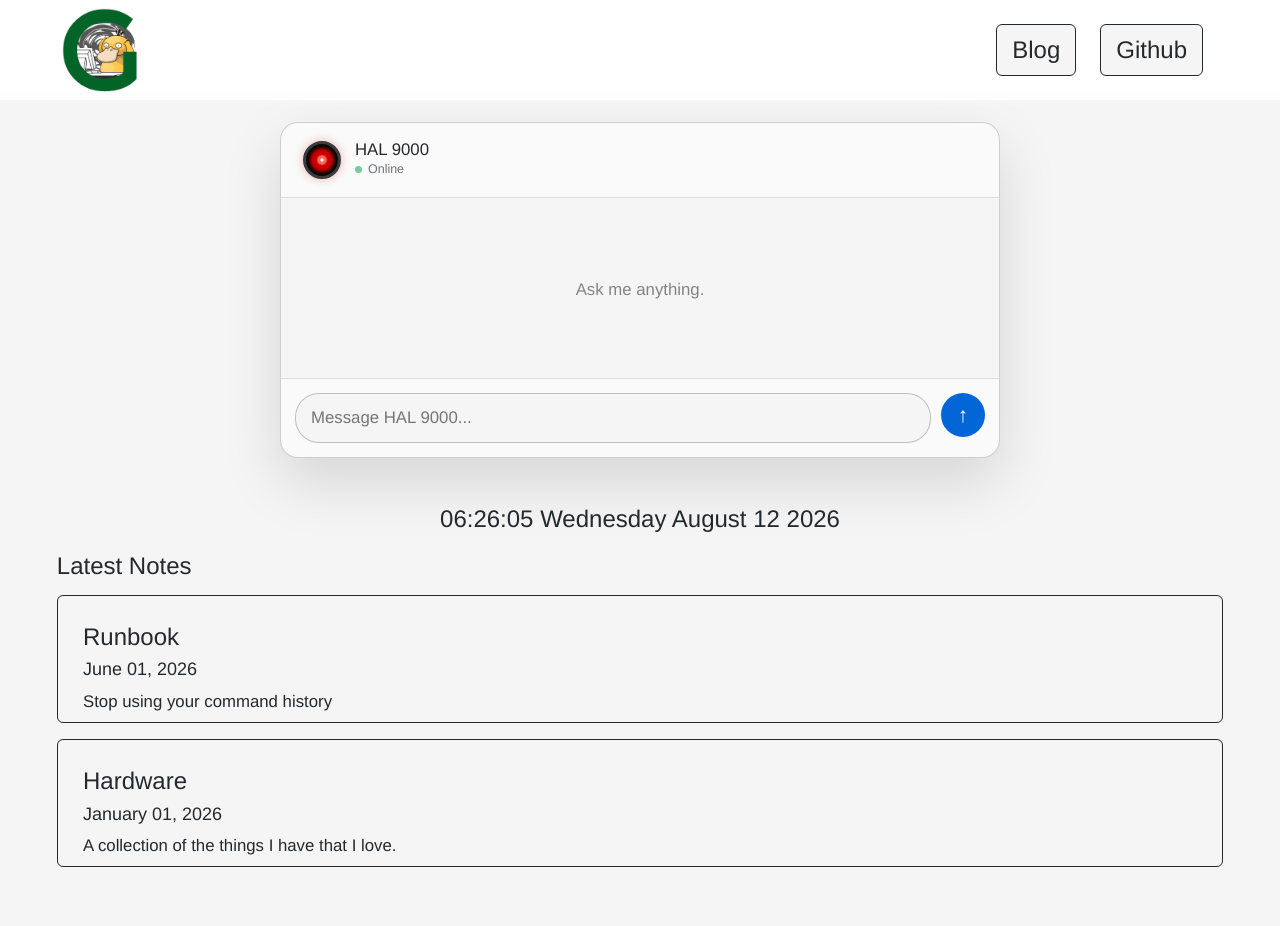
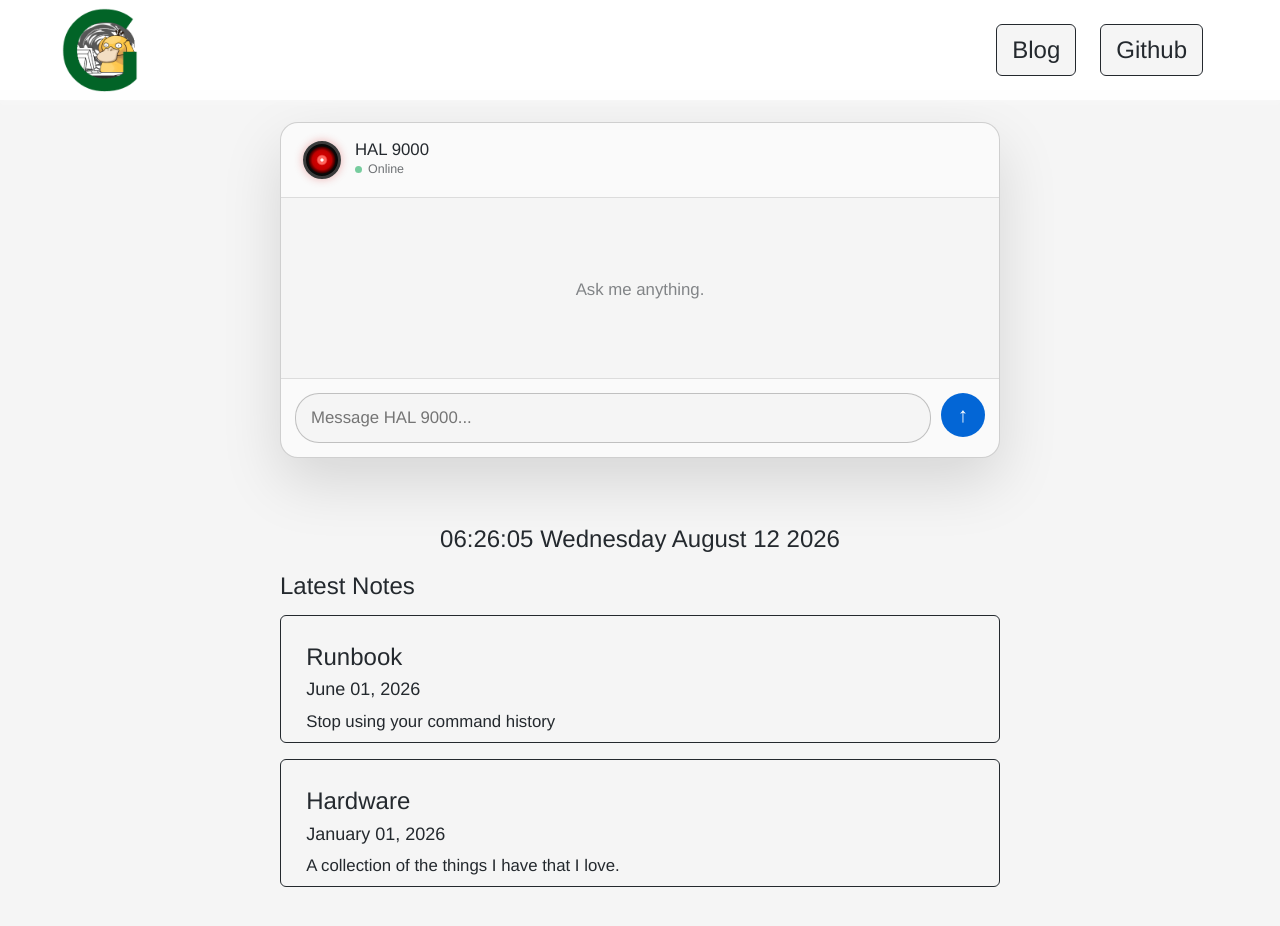
Before and after one commit to GerhardOfRivia/GerhardOfRivia.github.io, a Jekyll site: the page built from index.md, in a window 1280 px wide and 935 px high. Shown: the top 926 px of the window. Built offline with Jekyll 4.4.1, drawn with Linux system fonts in a browser that asks for light colours; nearby versions of some CDN libraries.

Commit message:
feat: replace search feature with latest notes section; update styles and remove unused assets

```diff
--- /dev/null
+++ b/_includes/latest.html
@@ -0,0 +1,21 @@
+<div class="latest-panel">
+
+  <h3 id="spacetime"></h3>
+
+  <h3>Latest Notes</h3>
+
+  <div>
+    {% for post in site.posts limit:2 %}
+    <article class="box">
+
+      <h3><a href="{{ post.url }}">{{ post.title }}</a></h3>
+      <h4>{{ post.date | date: '%B %d, %Y' }} </h4>
+
+      <div class="font-mono overflow-x-auto flex flex-no-wrap md:block whitespace-no-wrap md:whitespace-normal">
+        {{ post.excerpt | strip_html }}
+      </div>
+    </article>
+    {% endfor %}
+  </div>
+
+</div>
--- a/_includes/search.html
+++ /dev/null
@@ -1,17 +0,0 @@
-<h3 id="spacetime"></h3>
-
-<h3>Latest Notes</h3>
-
-<div>
-	{% for post in site.posts limit:2 %}
-	<article class="box">
-
-		<h3><a href="{{ post.url }}">{{ post.title }}</a></h3>
-		<h4>{{ post.date | date: '%B %d, %Y' }} </h4>
-
-		<div class="font-mono overflow-x-auto flex flex-no-wrap md:block whitespace-no-wrap md:whitespace-normal">
-			{{ post.excerpt | strip_html }}
-		</div>
-	</article>
-	{% endfor %}
-</div>
--- a/assets/styles.css
+++ b/assets/styles.css
@@ -353,38 +353,6 @@
 blockquote {
     border: 0px
 }
-#top-cover-image-wrapper {
-    position: absolute;
-    top: 0;
-    left: 0;
-    width: 100%;
-    height: 100%;
-    z-index: 3;
-    overflow: hidden
-}
-#top-cover-image-inner {
-    position: absolute;
-    top: -10%;
-    left: 0;
-    width: 100%;
-    height: 110%;
-    background-size: cover;
-    background: url(/assets/tech.jpg) no-repeat center bottom;
-}
-#bottom-cover-image-wrapper {
-    position: relative;
-    height: 300px;
-    overflow: hidden
-}
-#bottom-cover-image-inner {
-    position: relative;
-    top: 0;
-    left: 0;
-    width: 100%;
-    height: 400px;
-    background-size: cover;
-    background: url(/assets/tech.jpg) no-repeat center bottom;
-}
 #tabs.no-js ul.tabs-nav {
     display: none
 }
@@ -542,9 +510,6 @@
     #header-bottom nav a {
         font-size: 2.5vw
     }
-    #bottom-cover-image-wrapper {
-        height: 30vw
-    }
 }
 @media screen and (max-width: 400px) {
     .mobile-only,
@@ -577,9 +542,6 @@
     }
     button#mobile-menu {
         display: inline-block
-    }
-    #bottom-cover-image-wrapper {
-        height: 180px
     }
     .sheet {
         padding: 0 6px
@@ -750,6 +712,11 @@
     white-space: nowrap;
     border: 0;
 }
+.latest-panel {
+    width: min(720px, 100%);
+    margin: 2rem auto 3rem;
+    overflow: hidden;
+}
 .chat-panel {
     width: min(720px, 100%);
     margin: 2rem auto 3rem;
--- a/index.md
+++ b/index.md
@@ -5,4 +5,4 @@
 
 {% include chat.html %}
 
-{% include search.html %}
+{% include latest.html %}
```
Also changed, not shown: posts.md (+11 -12 lines), assets/tech.jpg (deleted).
